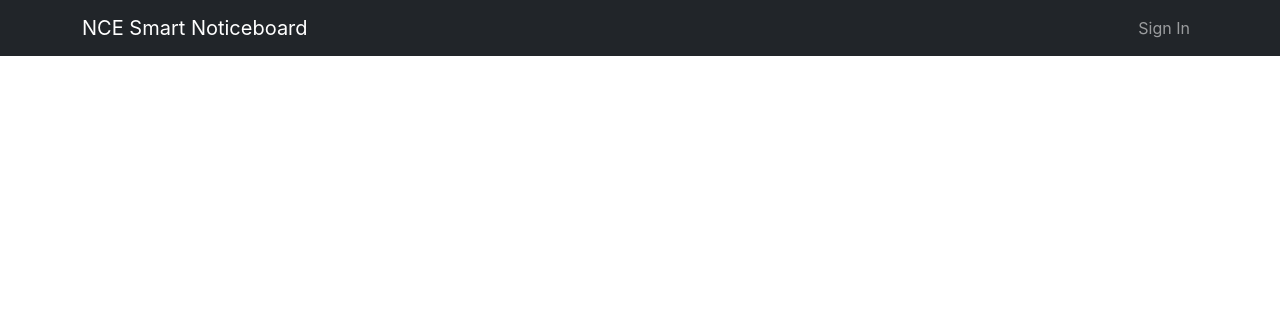
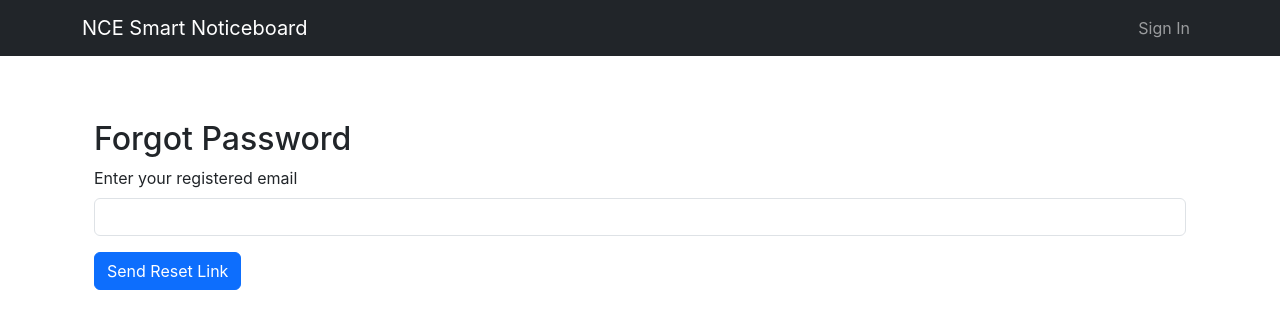
Before and after one commit to swathihd08/smart-noticeboardsystem, a React (Create React App) app in the folder frontend/: page /forgot-password in a window 1280 px wide. Shown: the top 328 px of the page. Built offline with nearby package versions, Linux system fonts and the light colour scheme.

Commit message:
Add forgot password frontend pages

```diff
--- a/frontend/src/App.js
+++ b/frontend/src/App.js
@@ -6,9 +6,12 @@ import HomePage from './pages/HomePage';
 import LoginPage from './pages/LoginPage';
 import RegisterPage from './pages/RegisterPage';
 import AdminDashboard from './pages/AdminDashboard';
-import { AuthProvider } from './context/AuthContext';
 import FeedbackPage from './pages/FeedbackPage';
 import AdminFeedbackPage from './pages/AdminFeedbackPage';
+// Import the new pages
+import ForgotPasswordPage from './pages/ForgotPasswordPage';
+import ResetPasswordPage from './pages/ResetPasswordPage';
+import { AuthProvider } from './context/AuthContext';
 
 function App() {
   return (
@@ -23,7 +26,11 @@ function App() {
               <Route path="/register" element={<RegisterPage />} />
               <Route path="/admin" element={<AdminDashboard />} />
               <Route path="/feedback" element={<FeedbackPage />} />
-  <Route path="/admin-feedback" element={<AdminFeedbackPage />} />
+              <Route path="/admin-feedback" element={<AdminFeedbackPage />} />
+
+              {/* --- NEW ROUTES --- */}
+              <Route path="/forgot-password" element={<ForgotPasswordPage />} />
+              <Route path="/reset-password/:resetToken" element={<ResetPasswordPage />} />
             </Routes>
           </Container>
         </main>
--- /dev/null
+++ b/frontend/src/pages/ForgotPasswordPage.js
@@ -0,0 +1,41 @@
+import React, { useState } from 'react';
+import { Form, Button, Container, Alert } from 'react-bootstrap';
+import axios from 'axios';
+
+const ForgotPasswordPage = () => {
+    const [email, setEmail] = useState('');
+    const [message, setMessage] = useState('');
+    const [error, setError] = useState('');
+
+    // Use env variable
+    const API_URL = process.env.REACT_APP_API_URL || 'http://localhost:5000/api';
+
+    const submitHandler = async (e) => {
+        e.preventDefault();
+        try {
+            const { data } = await axios.post(`${API_URL}/auth/forgotpassword`, { email });
+            setMessage(data.msg);
+            setError('');
+        } catch (err) {
+            setError('Email not found or could not send mail');
+            setMessage('');
+        }
+    };
+
+    return (
+        <Container className="mt-5">
+            <h2>Forgot Password</h2>
+            {error && <Alert variant="danger">{error}</Alert>}
+            {message && <Alert variant="success">{message}</Alert>}
+            <Form onSubmit={submitHandler}>
+                <Form.Group className="mb-3">
+                    <Form.Label>Enter your registered email</Form.Label>
+                    <Form.Control type="email" value={email} onChange={(e) => setEmail(e.target.value)} required />
+                </Form.Group>
+                <Button variant="primary" type="submit">Send Reset Link</Button>
+            </Form>
+        </Container>
+    );
+};
+
+export default ForgotPasswordPage;
--- a/frontend/src/pages/LoginPage.js
+++ b/frontend/src/pages/LoginPage.js
@@ -32,14 +32,34 @@ const LoginPage = () => {
                     <Form onSubmit={submitHandler}>
                         <Form.Group controlId="email">
                             <Form.Label>Email Address</Form.Label>
-                            <Form.Control type="email" placeholder="Enter email" value={email} onChange={(e) => setEmail(e.target.value)}></Form.Control>
+                            <Form.Control
+                                type="email"
+                                placeholder="Enter email"
+                                value={email}
+                                onChange={(e) => setEmail(e.target.value)}
+                            ></Form.Control>
                         </Form.Group>
+
                         <Form.Group controlId="password">
                             <Form.Label>Password</Form.Label>
-                            <Form.Control type="password" placeholder="Enter password" value={password} onChange={(e) => setPassword(e.target.value)}></Form.Control>
+                            <Form.Control
+                                type="password"
+                                placeholder="Enter password"
+                                value={password}
+                                onChange={(e) => setPassword(e.target.value)}
+                            ></Form.Control>
                         </Form.Group>
+
                         <Button type="submit" variant="primary" className="mt-3">Sign In</Button>
                     </Form>
+
+                    {/* --- FORGOT PASSWORD LINK --- */}
+                    <Row className="py-2">
+                        <Col>
+                            <Link to="/forgot-password">Forgot Password?</Link>
+                        </Col>
+                    </Row>
+
                     <Row className="py-3">
                         <Col>
                             New Customer? <Link to="/register">Register</Link>
--- /dev/null
+++ b/frontend/src/pages/ResetPasswordPage.js
@@ -0,0 +1,51 @@
+import React, { useState } from 'react';
+import { Form, Button, Container, Alert } from 'react-bootstrap';
+import axios from 'axios';
+import { useParams, useNavigate } from 'react-router-dom';
+
+const ResetPasswordPage = () => {
+    const [password, setPassword] = useState('');
+    const [confirmPassword, setConfirmPassword] = useState('');
+    const [message, setMessage] = useState('');
+    const [error, setError] = useState('');
+
+    const { resetToken } = useParams();
+    const navigate = useNavigate();
+    const API_URL = process.env.REACT_APP_API_URL || 'http://localhost:5000/api';
+
+    const submitHandler = async (e) => {
+        e.preventDefault();
+        if (password !== confirmPassword) {
+            return setError("Passwords don't match");
+        }
+
+        try {
+            await axios.put(`${API_URL}/auth/resetpassword/${resetToken}`, { password });
+            setMessage('Password updated! Redirecting to login...');
+            setTimeout(() => navigate('/login'), 3000);
+        } catch (err) {
+            setError('Invalid or expired token');
+        }
+    };
+
+    return (
+        <Container className="mt-5">
+            <h2>Reset Password</h2>
+            {error && <Alert variant="danger">{error}</Alert>}
+            {message && <Alert variant="success">{message}</Alert>}
+            <Form onSubmit={submitHandler}>
+                <Form.Group className="mb-3">
+                    <Form.Label>New Password</Form.Label>
+                    <Form.Control type="password" value={password} onChange={(e) => setPassword(e.target.value)} required />
+                </Form.Group>
+                <Form.Group className="mb-3">
+                    <Form.Label>Confirm New Password</Form.Label>
+                    <Form.Control type="password" value={confirmPassword} onChange={(e) => setConfirmPassword(e.target.value)} required />
+                </Form.Group>
+                <Button variant="primary" type="submit">Update Password</Button>
+            </Form>
+        </Container>
+    );
+};
+
+export default ResetPasswordPage;
```
